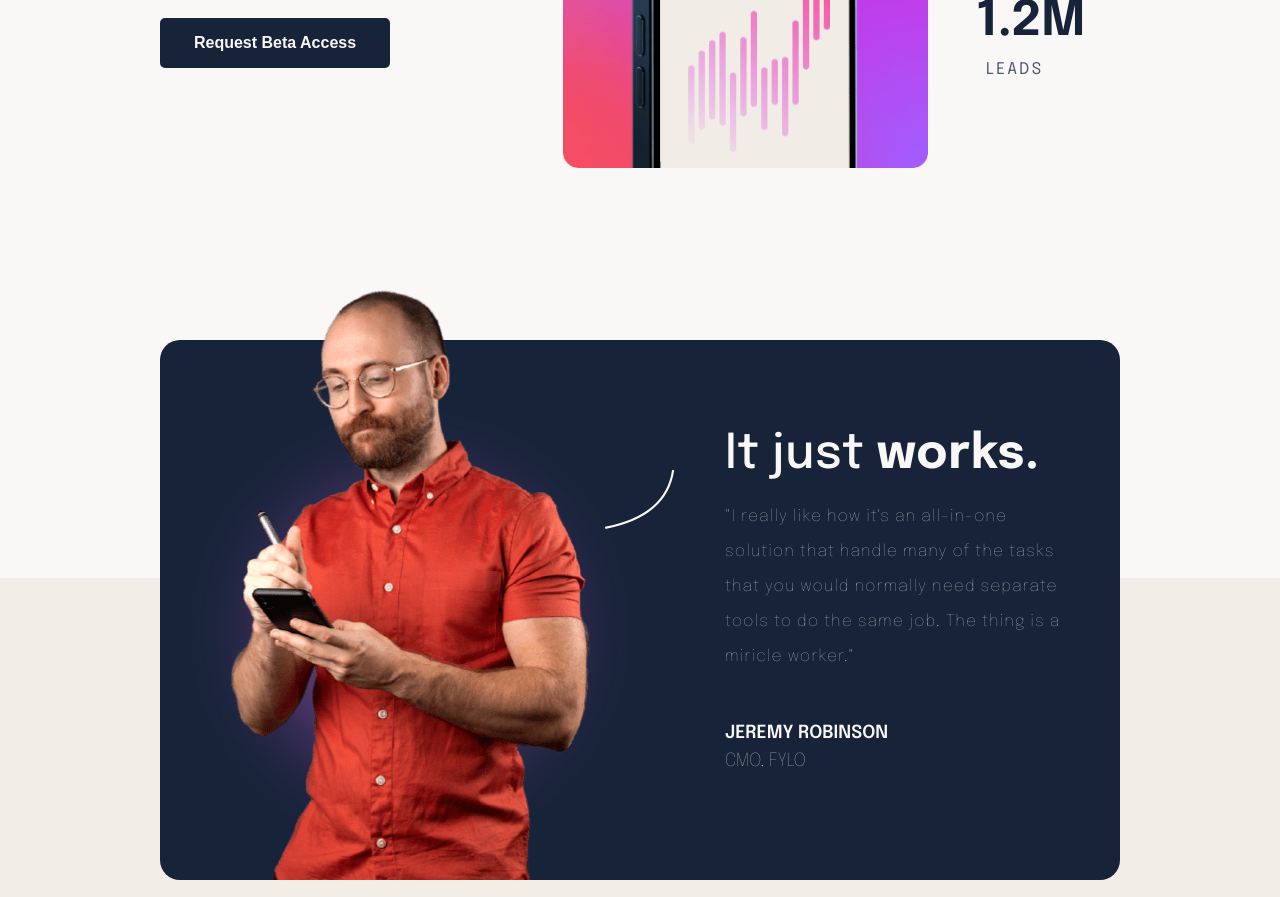
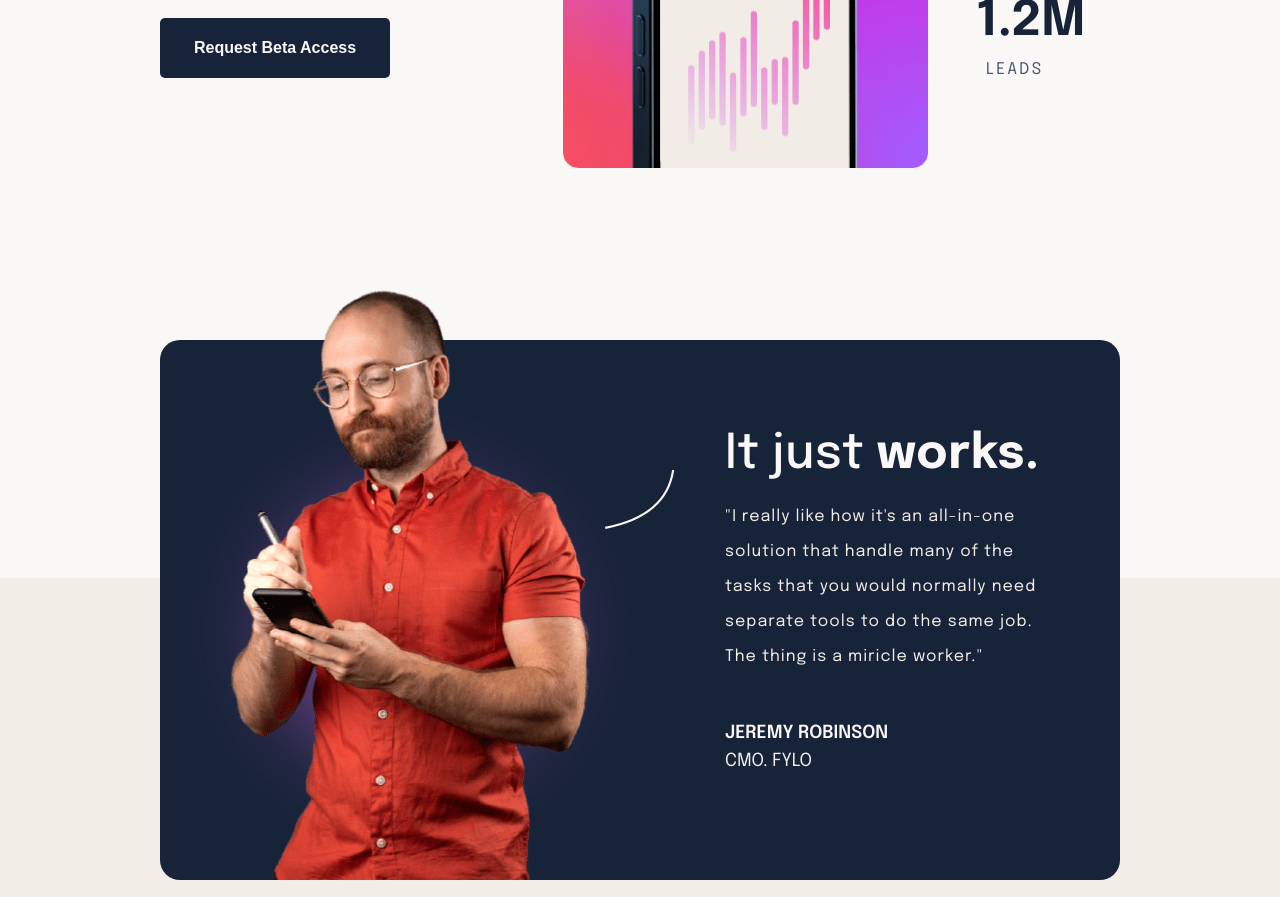
Before and after one commit to PeshwariNaan/suite-landing-page, a website: page index.html in a window 1280 px wide. Shown: the part 640-1537 px from the top of the page. Drawn offline with Linux system fonts and the light colour scheme.

Commit message:
final tweeks I hope.

```diff
--- a/sass/_buttons.scss
+++ b/sass/_buttons.scss
@@ -10,7 +10,7 @@
 
   &__primary {
     width: 23rem;
-    height: 5rem;
+    height: 6rem;
     font-size: $fs-heading-s;
     font-weight: 600;
     color: $color-white;
@@ -31,8 +31,8 @@
   }
 
   &__secondary {
-    width: 19rem;
-    height: 5rem;
+    width: 21rem;
+    height: 6rem;
     border: 1px solid $color-main;
     border-radius: 0.5rem;
     font-size: $fs-footer;
--- a/sass/_layout.scss
+++ b/sass/_layout.scss
@@ -389,7 +389,7 @@
     grid-column: 1;
     padding: 3rem 0;
     justify-items: center;
-    //margin: auto;
+
   }
 }
 
@@ -450,7 +450,7 @@
     color: $color-beige;
     letter-spacing: 1px;
     line-height: 3.5rem;
-    font-weight: 300;
+    font-weight: 400;
     padding: 3rem 18% 0 0;
     @media only screen and (max-width: 1300px) {
       font-size: $fs-heading-s;
@@ -478,7 +478,7 @@
     font-family: $ff-main;
     font-size: $fs-body;
     color: $color-beige;
-    font-weight: 300;
+    font-weight: 400;
     text-transform: uppercase;
     padding: 1rem 0 0 0;
 
```
Also changed, not shown: css/main.css.
